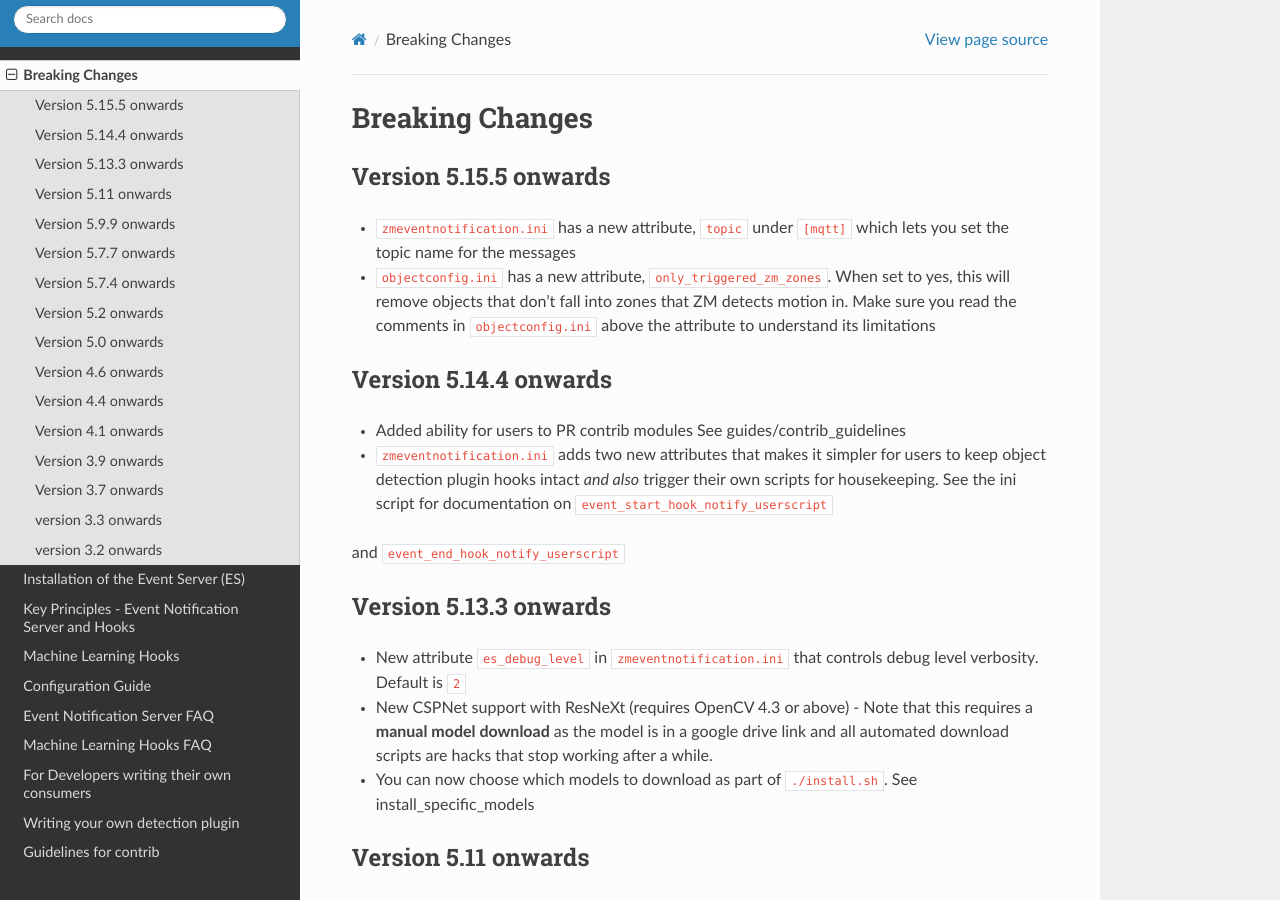
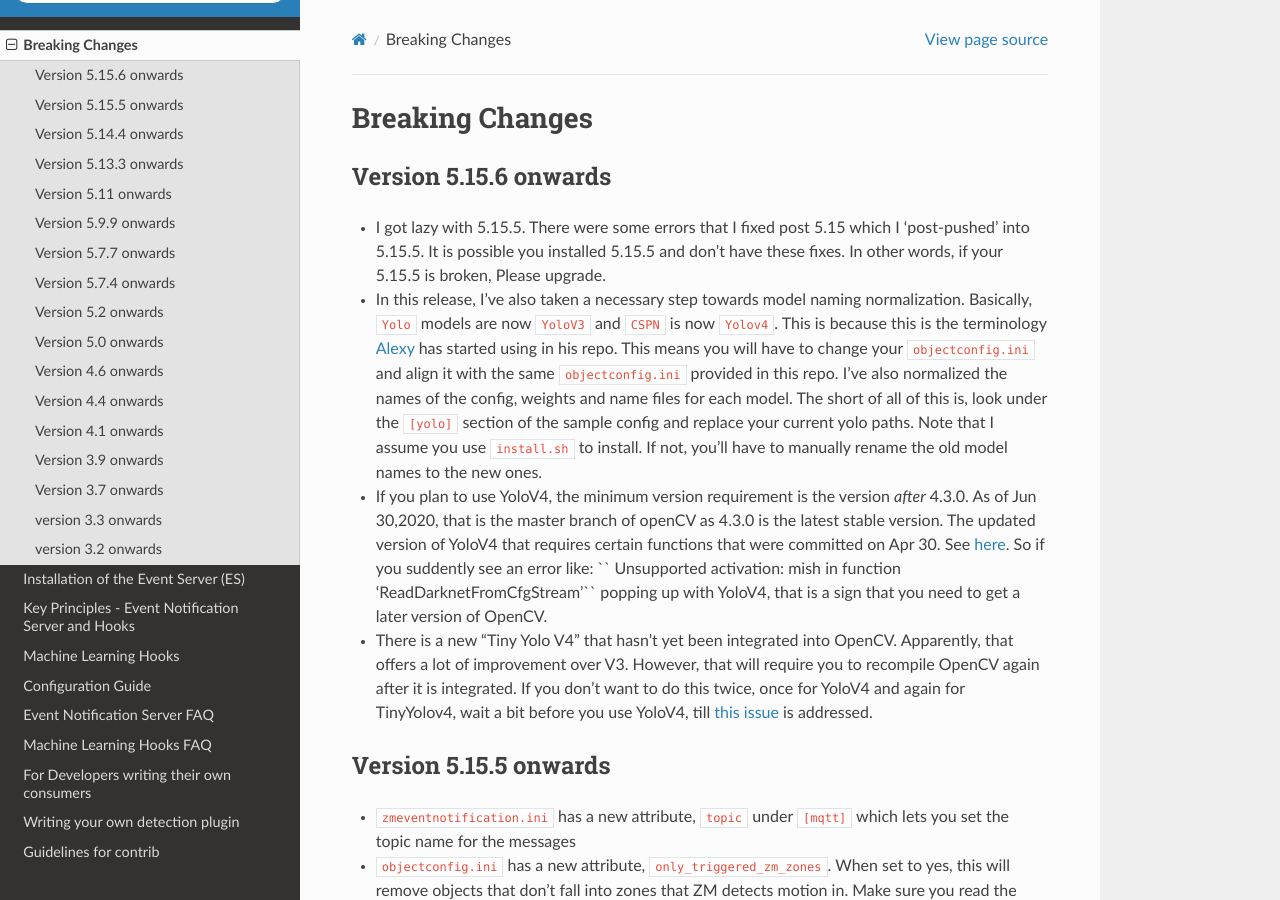
Before and after one commit to ZoneMinder/zmeventnotification, a Sphinx documentation site: the page built from docs/guides/breaking.rst, in a window 1280 px wide and 900 px high. Built offline with Sphinx 7.4.7 and the Read the Docs theme 2.0.0, drawn with Linux system fonts in a browser that asks for light colours.

Commit message:
#281 various fixes

```diff
--- a/docs/guides/breaking.rst
+++ b/docs/guides/breaking.rst
@@ -1,5 +1,34 @@
 Breaking Changes
 ----------------
+
+Version 5.15.6 onwards
+~~~~~~~~~~~~~~~~~~~~~~~~~
+- I got lazy with 5.15.5. There were some errors that I fixed post 5.15
+  which I 'post-pushed' into 5.15.5. It is possible you installed 5.15.5 and
+  don't have these fixes. In other words, if your 5.15.5 is broken, Please
+  upgrade.
+
+- In this release, I've also taken a necessary step towards model naming
+  normalization. Basically, ``Yolo`` models are now ``YoloV3`` and ``CSPN``
+  is now ``Yolov4``. This is because this is the terminology `Alexy <https://github.com/AlexeyAB/darknet>`__ has started
+  using in his repo. This means you will have to change your ``objectconfig.ini`` and align it with
+  the same ``objectconfig.ini`` provided in this repo. I've also normalized the names
+  of the config, weights and name files for each model. The short of all of this is, look under
+  the ``[yolo]`` section of the sample config and replace your current yolo paths.
+  Note that I assume you use ``install.sh`` to install. If not, you'll have to manually
+  rename the old model names to the new ones.
+
+- If you plan to use YoloV4, the minimum version requirement is the version *after* 4.3.0.
+  As of Jun 30,2020, that is the master branch of openCV as 4.3.0 is the latest stable version.
+  The updated version of YoloV4 that requires certain functions that were committed on Apr 30.
+  See `here <https://github.com/opencv/opencv/issues/17148>`__. So if you suddently see an error like:
+  `` Unsupported activation: mish in function 'ReadDarknetFromCfgStream'`` popping up with YoloV4,
+  that is a sign that you need to get a later version of OpenCV.
+
+- There is a new "Tiny Yolo V4" that hasn't yet been integrated into OpenCV. Apparently,
+  that offers a lot of improvement over V3. However, that will require you to recompile OpenCV again
+  after it is integrated. If you don't want to do this twice, once for YoloV4 and again for TinyYolov4,
+  wait a bit before you use YoloV4, till `this issue <https://github.com/opencv/opencv/issues/17666>`__ is addressed.
 
 Version 5.15.5 onwards
 ~~~~~~~~~~~~~~~~~~~~~~~~
```
Also changed, not shown: CHANGELOG.md (+18 -2 lines), 2 other files.
